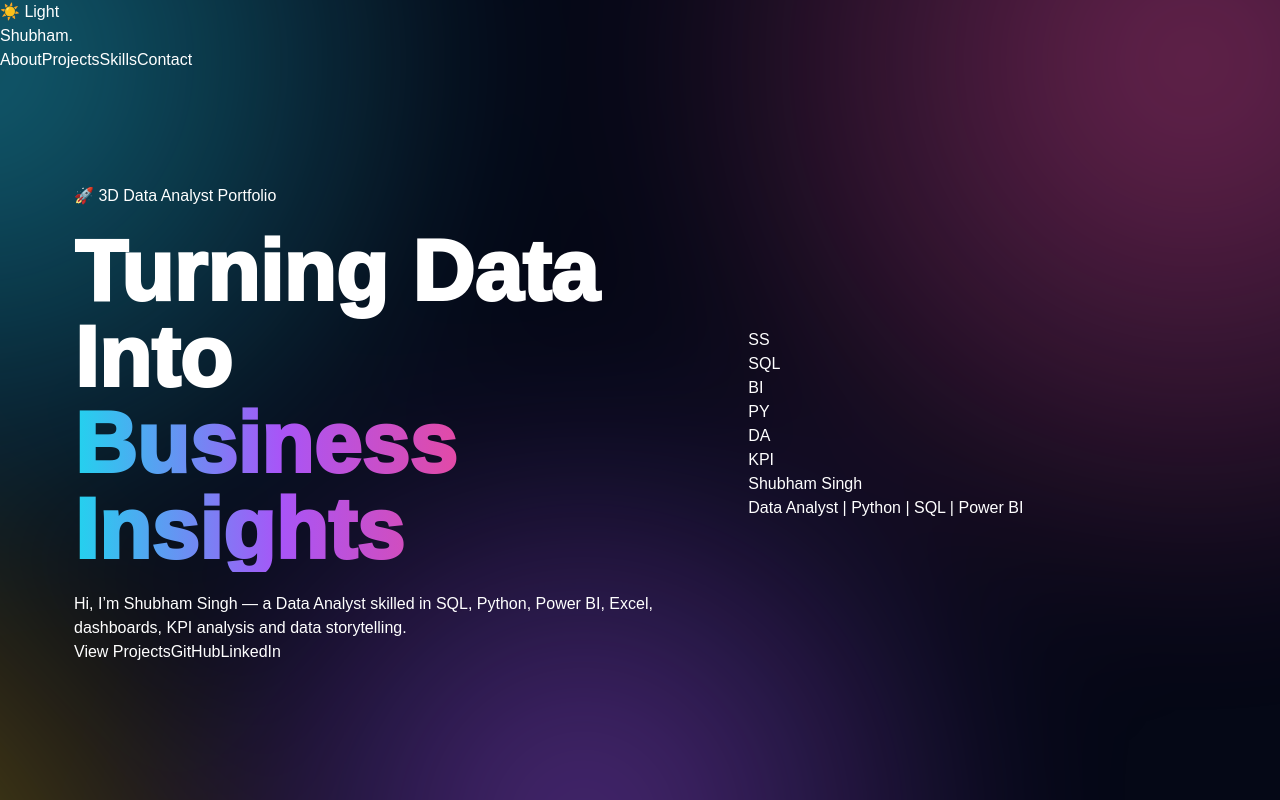
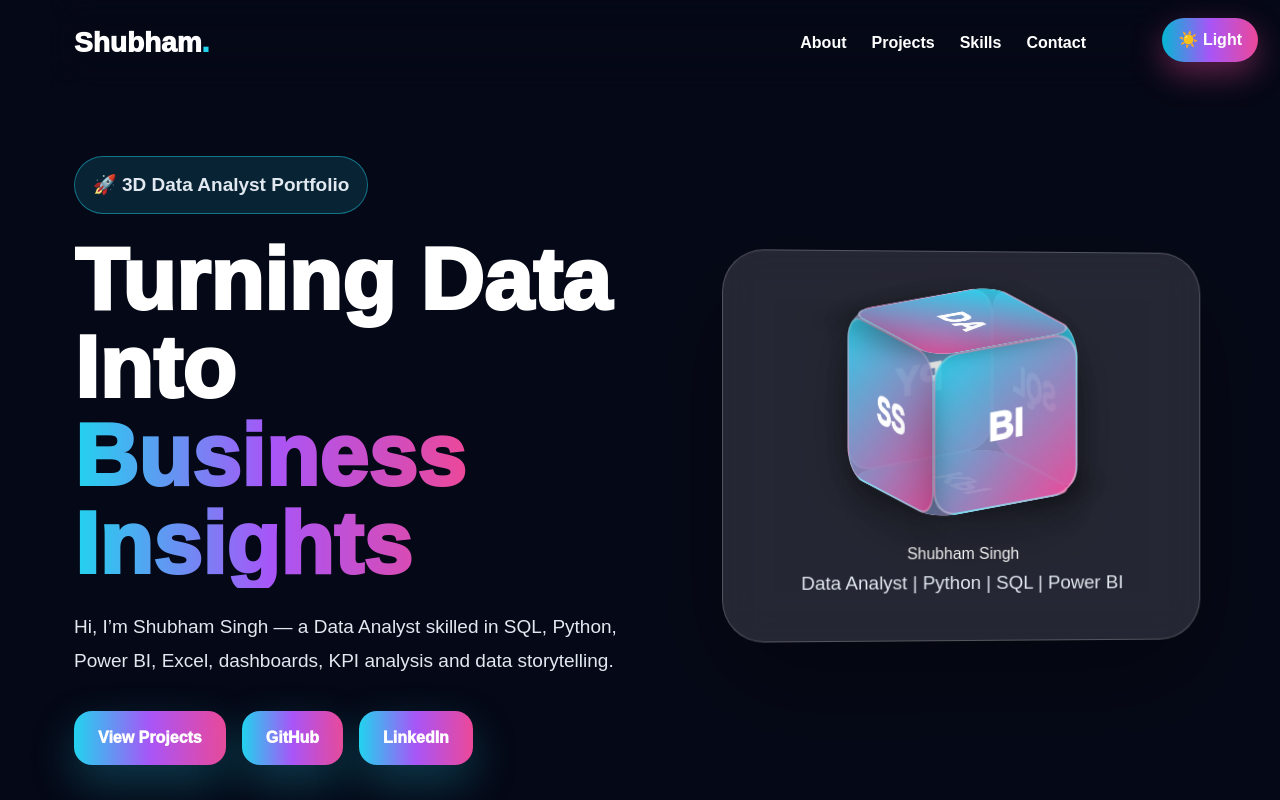
Before and after one commit to iam-shubhamm/My-portfolio, a Next.js app: page / in a window 1280 px wide. Shown: the top 800 px of the page. Built offline with nearby package versions, Linux system fonts and the light colour scheme.

Commit message:
Refactor global styles and animations in CSS
Updated styles for site layout and animations, including background transitions and button styles.

```diff
--- a/app/globals.css
+++ b/app/globals.css
@@ -19,60 +19,93 @@ body {
   min-height: 100vh;
   position: relative;
   overflow-x: hidden;
-  transition: 0.4s;
-}
-
-/* REAL MOVING BACKGROUND */
-.site::before {
-  content: "";
-  position: fixed;
-  inset: -20%;
-  z-index: -2;
-  background:
-    radial-gradient(circle at 20% 20%, #22d3ee 0%, transparent 28%),
-    radial-gradient(circle at 80% 20%, #ec4899 0%, transparent 30%),
-    radial-gradient(circle at 50% 80%, #a855f7 0%, transparent 32%),
-    radial-gradient(circle at 10% 90%, #facc15 0%, transparent 25%);
-  filter: blur(70px);
-  opacity: 0.45;
-  animation: moveBackground 10s infinite alternate ease-in-out;
-}
-
-.site::after {
-  content: "";
-  position: fixed;
-  inset: 0;
-  z-index: -3;
-}
-
-.dark::after {
-  background: #050816;
-}
-
-.light::after {
-  background: #f8fafc;
-}
-
-@keyframes moveBackground {
-  0% {
-    transform: translate(0, 0) scale(1);
-  }
-
-  50% {
-    transform: translate(-80px, 60px) scale(1.15);
-  }
-
-  100% {
-    transform: translate(80px, -60px) scale(1.05);
-  }
+  transition: 0.4s ease;
 }
 
 .dark {
   color: white;
+  background: #050816;
 }
 
 .light {
   color: #0f172a;
+  background: #f8fafc;
+}
+
+.site::before {
+  content: "";
+  position: fixed;
+  inset: -30%;
+  z-index: -5;
+  background:
+    radial-gradient(circle at 20% 20%, #22d3ee 0%, transparent 25%),
+    radial-gradient(circle at 80% 20%, #ec4899 0%, transparent 28%),
+    radial-gradient(circle at 50% 80%, #a855f7 0%, transparent 30%),
+    radial-gradient(circle at 10% 90%, #facc15 0%, transparent 22%);
+  filter: blur(80px);
+  opacity: 0.45;
+  animation: moveBg 9s infinite alternate ease-in-out;
+}
+
+.light::before {
+  opacity: 0.35;
+}
+
+@keyframes moveBg {
+  0% {
+    transform: translate(0, 0) rotate(0deg) scale(1);
+  }
+  50% {
+    transform: translate(-90px, 70px) rotate(8deg) scale(1.15);
+  }
+  100% {
+    transform: translate(90px, -70px) rotate(-8deg) scale(1.05);
+  }
+}
+
+.bg-3d span {
+  position: fixed;
+  width: 90px;
+  height: 90px;
+  border-radius: 24px;
+  background: linear-gradient(135deg, rgba(34, 211, 238, 0.35), rgba(236, 72, 153, 0.35));
+  border: 1px solid rgba(255,255,255,0.25);
+  box-shadow: 0 20px 60px rgba(0,0,0,0.25);
+  transform-style: preserve-3d;
+  animation: floatingBox 8s infinite ease-in-out;
+  z-index: -1;
+}
+
+.bg-3d span:nth-child(1) {
+  top: 18%;
+  left: 6%;
+}
+
+.bg-3d span:nth-child(2) {
+  top: 25%;
+  right: 8%;
+  animation-delay: 1.5s;
+}
+
+.bg-3d span:nth-child(3) {
+  bottom: 18%;
+  left: 12%;
+  animation-delay: 3s;
+}
+
+.bg-3d span:nth-child(4) {
+  bottom: 14%;
+  right: 12%;
+  animation-delay: 4.5s;
+}
+
+@keyframes floatingBox {
+  0%, 100% {
+    transform: translateY(0) rotateX(0deg) rotateY(0deg);
+  }
+  50% {
+    transform: translateY(-45px) rotateX(180deg) rotateY(160deg);
+  }
 }
 
 a {
@@ -80,8 +113,7 @@ a {
   text-decoration: none;
 }
 
-/* Medium button */
-.theme-toggle {
+.theme-btn {
   position: fixed;
   top: 18px;
   right: 22px;
@@ -89,53 +121,43 @@ a {
   border: none;
   border-radius: 999px;
   padding: 10px 16px;
+  font-weight: 900;
   color: white;
-  font-size: 14px;
-  font-weight: 800;
   cursor: pointer;
   background: linear-gradient(90deg, #06b6d4, #a855f7, #ec4899);
-  box-shadow: 0 12px 30px rgba(236, 72, 153, 0.35);
+  box-shadow: 0 12px 32px rgba(236,72,153,0.4);
 }
 
-.navbar {
+.nav {
+  max-width: 1180px;
+  margin: auto;
+  padding: 22px 24px;
+  display: flex;
+  justify-content: space-between;
+  align-items: center;
   position: sticky;
   top: 0;
   z-index: 50;
-  backdrop-filter: blur(22px);
-  background: rgba(5, 8, 22, 0.55);
-  border-bottom: 1px solid rgba(255, 255, 255, 0.12);
+  backdrop-filter: blur(20px);
 }
 
-.light .navbar {
-  background: rgba(255, 255, 255, 0.7);
-}
-
-.nav-inner {
-  max-width: 1180px;
-  margin: auto;
-  padding: 20px 24px;
-  display: flex;
-  justify-content: space-between;
-  align-items: center;
-}
-
-.logo {
-  font-size: 26px;
+.nav h2 {
+  font-size: 28px;
   font-weight: 950;
 }
 
-.logo span {
+.nav h2 span {
   color: #22d3ee;
 }
 
-.nav-links {
+.nav div {
   display: flex;
-  gap: 28px;
-  font-weight: 700;
-  padding-right: 130px;
+  gap: 25px;
+  padding-right: 120px;
+  font-weight: 800;
 }
 
-.nav-links a:hover {
+.nav a:hover {
   color: #22d3ee;
 }
 
@@ -143,28 +165,28 @@ a {
   max-width: 1180px;
   margin: auto;
   min-height: 88vh;
+  padding: 70px 24px;
   display: grid;
-  grid-template-columns: 1.15fr 0.85fr;
+  grid-template-columns: 1.1fr 0.9fr;
+  gap: 55px;
   align-items: center;
-  gap: 55px;
-  padding: 70px 24px;
-  animation: fadeUp 0.9s ease both;
+  perspective: 1200px;
 }
 
-.small-badge {
+.badge {
   display: inline-block;
-  padding: 10px 18px;
+  padding: 11px 18px;
   border-radius: 999px;
-  background: rgba(34, 211, 238, 0.18);
-  border: 1px solid rgba(34, 211, 238, 0.55);
   color: #67e8f9;
+  background: rgba(34,211,238,0.14);
+  border: 1px solid rgba(34,211,238,0.45);
   font-weight: 900;
 }
 
 .hero h1 {
-  font-size: clamp(48px, 8vw, 86px);
+  font-size: clamp(48px, 8vw, 88px);
   line-height: 1;
-  margin: 20px 0;
+  margin: 22px 0;
   font-weight: 950;
 }
 
@@ -175,509 +197,282 @@ a {
   color: transparent;
 }
 
-.hero-text {
+.hero p {
   font-size: 19px;
   line-height: 1.8;
   color: #e2e8f0;
-  max-width: 650px;
 }
 
-.light .hero-text,
-.light .glass-box p,
-.light .project-desc,
-.light .process-card p,
-.light .contact-text,
-.light .visual-card p,
-.light .education-card p {
+.light .hero p,
+.light .card-3d p,
+.light .project-3d p,
+.light .education p,
+.light .contact-text {
   color: #334155;
 }
 
-.hero-buttons {
+.buttons {
   display: flex;
   flex-wrap: wrap;
   gap: 16px;
-  margin-top: 34px;
+  margin-top: 32px;
 }
 
-.primary-btn,
-.secondary-btn,
-.project-btn {
-  display: inline-block;
+.buttons a,
+.project-3d a {
+  padding: 15px 24px;
   border-radius: 18px;
-  padding: 15px 25px;
   font-weight: 950;
+  background: linear-gradient(90deg, #22d3ee, #a855f7, #ec4899);
+  color: white;
+  box-shadow: 0 18px 45px rgba(34,211,238,0.25);
   transition: 0.3s;
 }
 
-.primary-btn {
-  color: #020617;
-  background: linear-gradient(90deg, #22d3ee, #facc15);
-  box-shadow: 0 18px 45px rgba(34, 211, 238, 0.25);
+.buttons a:hover,
+.project-3d a:hover {
+  transform: translateY(-6px) scale(1.05);
 }
 
-.secondary-btn {
-  border: 1px solid rgba(255, 255, 255, 0.22);
-  background: rgba(255, 255, 255, 0.12);
+.profile-3d {
+  text-align: center;
+  padding: 40px;
+  border-radius: 42px;
+  background: rgba(255,255,255,0.12);
+  border: 1px solid rgba(255,255,255,0.22);
+  backdrop-filter: blur(22px);
+  box-shadow: 0 40px 100px rgba(0,0,0,0.35);
+  transform-style: preserve-3d;
+  animation: cardFloat 5s ease-in-out infinite;
 }
 
-.primary-btn:hover,
-.secondary-btn:hover,
-.project-btn:hover {
-  transform: translateY(-5px) scale(1.04);
+.cube {
+  width: 170px;
+  height: 170px;
+  margin: 25px auto 55px;
+  position: relative;
+  transform-style: preserve-3d;
+  animation: cubeRotate 8s infinite linear;
 }
 
-.hero-card {
-  padding: 35px;
-  border-radius: 42px;
-  text-align: center;
-  background: rgba(255, 255, 255, 0.13);
-  border: 1px solid rgba(255, 255, 255, 0.22);
-  backdrop-filter: blur(22px);
-  box-shadow: 0 35px 90px rgba(0, 0, 0, 0.35);
-  position: relative;
-  overflow: hidden;
+.face {
+  position: absolute;
+  width: 170px;
+  height: 170px;
+  display: grid;
+  place-items: center;
+  font-size: 42px;
+  font-weight: 950;
+  border-radius: 28px;
+  color: white;
+  background: linear-gradient(135deg, rgba(34,211,238,0.9), rgba(236,72,153,0.9));
+  border: 2px solid rgba(255,255,255,0.35);
+  box-shadow: 0 20px 60px rgba(0,0,0,0.35);
 }
 
-.hero-card::before {
-  content: "";
-  position: absolute;
-  inset: -3px;
-  background: linear-gradient(120deg, #22d3ee, #a855f7, #ec4899, #facc15);
-  z-index: -1;
-  filter: blur(25px);
-  opacity: 0.55;
+.front { transform: translateZ(85px); }
+.back { transform: rotateY(180deg) translateZ(85px); }
+.right { transform: rotateY(90deg) translateZ(85px); }
+.left { transform: rotateY(-90deg) translateZ(85px); }
+.top { transform: rotateX(90deg) translateZ(85px); }
+.bottom { transform: rotateX(-90deg) translateZ(85px); }
+
+@keyframes cubeRotate {
+  from {
+    transform: rotateX(-18deg) rotateY(0deg);
+  }
+  to {
+    transform: rotateX(-18deg) rotateY(360deg);
+  }
 }
 
-.profile-ring {
-  width: 190px;
-  height: 190px;
-  margin: auto;
-  padding: 7px;
-  border-radius: 50%;
-  background: linear-gradient(120deg, #22d3ee, #a855f7, #ec4899, #facc15);
-  animation: floatCard 4s ease-in-out infinite;
-}
-
-.profile {
-  height: 100%;
-  border-radius: 50%;
-  display: grid;
-  place-items: center;
-  background: #050816;
-  color: white;
-  font-size: 60px;
-  font-weight: 950;
-}
-
-.mini-tags {
-  display: flex;
-  gap: 10px;
-  flex-wrap: wrap;
-  justify-content: center;
-  margin-top: 25px;
-}
-
-.mini-tags span,
-.tech-list span {
-  padding: 8px 12px;
-  border-radius: 999px;
-  background: rgba(255, 255, 255, 0.16);
-  border: 1px solid rgba(255, 255, 255, 0.18);
-  font-size: 13px;
-  font-weight: 800;
+@keyframes cardFloat {
+  0%, 100% {
+    transform: rotateY(-5deg) translateY(0);
+  }
+  50% {
+    transform: rotateY(5deg) translateY(-18px);
+  }
 }
 
 .section {
   max-width: 1180px;
   margin: auto;
-  padding: 85px 24px;
+  padding: 90px 24px;
   animation: fadeUp linear both;
   animation-timeline: view();
   animation-range: entry 0% cover 35%;
 }
 
-.section-subtitle {
+.sub {
   text-align: center;
   color: #22d3ee;
-  font-weight: 950;
   letter-spacing: 4px;
-}
-
-.section-title {
-  text-align: center;
-  font-size: clamp(34px, 5vw, 54px);
-  margin: 12px 0 45px;
   font-weight: 950;
 }
 
-.about-grid,
-.why-grid,
-.projects-grid,
-.cert-grid,
-.contact-grid,
-.visual-grid {
-  display: grid;
-  grid-template-columns: repeat(3, 1fr);
-  gap: 25px;
+.section h2 {
+  text-align: center;
+  font-size: clamp(34px, 5vw, 56px);
+  margin: 12px 0 48px;
+  font-weight: 950;
 }
 
-.about-grid {
+.grid {
+  display: grid;
+  gap: 26px;
+}
+
+.two {
   grid-template-columns: repeat(2, 1fr);
 }
 
-.glass-box,
-.project-card,
-.skill-card,
-.process-card,
-.cert-card,
-.contact-grid a,
-.visual-card,
-.education-card {
-  border-radius: 30px;
-  background: rgba(255, 255, 255, 0.13);
-  border: 1px solid rgba(255, 255, 255, 0.18);
-  backdrop-filter: blur(20px);
-  box-shadow: 0 25px 70px rgba(0, 0, 0, 0.26);
-  transition: 0.3s;
+.three {
+  grid-template-columns: repeat(3, 1fr);
 }
 
-.light .glass-box,
-.light .project-card,
-.light .skill-card,
-.light .process-card,
-.light .cert-card,
-.light .contact-grid a,
-.light .hero-card,
-.light .visual-card,
-.light .education-card {
-  background: rgba(255, 255, 255, 0.82);
-  border-color: rgba(15, 23, 42, 0.12);
+.four {
+  grid-template-columns: repeat(4, 1fr);
 }
 
-.glass-box {
+.card-3d,
+.project-3d,
+.skill-3d,
+.education div {
   padding: 32px;
+  border-radius: 32px;
+  background: rgba(255,255,255,0.12);
+  border: 1px solid rgba(255,255,255,0.2);
+  backdrop-filter: blur(22px);
+  box-shadow: 0 30px 80px rgba(0,0,0,0.28);
+  transition: 0.35s;
+  transform-style: preserve-3d;
 }
 
-.glass-box:hover,
-.project-card:hover,
-.skill-card:hover,
-.process-card:hover,
-.cert-card:hover,
-.contact-grid a:hover,
-.visual-card:hover,
-.education-card:hover {
-  transform: translateY(-10px);
-  border-color: rgba(34, 211, 238, 0.8);
+.light .card-3d,
+.light .project-3d,
+.light .skill-3d,
+.light .education div,
+.light .profile-3d {
+  background: rgba(255,255,255,0.8);
+  border-color: rgba(15,23,42,0.14);
 }
 
-.glass-box h3 {
+.card-3d:hover,
+.project-3d:hover,
+.skill-3d:hover,
+.education div:hover {
+  transform: perspective(900px) rotateX(8deg) rotateY(-8deg) translateY(-14px);
+  border-color: #22d3ee;
+}
+
+.card-3d h3,
+.project-3d h3 {
   font-size: 25px;
 }
 
-.glass-box p {
+.card-3d p,
+.project-3d p {
   color: #e2e8f0;
   line-height: 1.7;
 }
 
-.project-card {
-  padding: 28px;
-  position: relative;
-  overflow: hidden;
+.project-3d {
+  min-height: 420px;
 }
 
-.project-card:nth-child(1) {
-  background: linear-gradient(145deg, rgba(236, 72, 153, 0.30), rgba(255, 255, 255, 0.10));
+.project-3d:nth-child(1) {
+  background: linear-gradient(145deg, rgba(236,72,153,0.25), rgba(255,255,255,0.12));
 }
 
-.project-card:nth-child(2) {
-  background: linear-gradient(145deg, rgba(250, 204, 21, 0.28), rgba(255, 255, 255, 0.10));
+.project-3d:nth-child(2) {
+  background: linear-gradient(145deg, rgba(250,204,21,0.25), rgba(255,255,255,0.12));
 }
 
-.project-card:nth-child(3) {
-  background: linear-gradient(145deg, rgba(34, 211, 238, 0.30), rgba(255, 255, 255, 0.10));
+.project-3d:nth-child(3) {
+  background: linear-gradient(145deg, rgba(34,211,238,0.25), rgba(255,255,255,0.12));
 }
 
-.project-top {
-  display: flex;
-  align-items: center;
-  justify-content: space-between;
+.icon {
+  font-size: 58px;
+  margin-bottom: 20px;
 }
 
-.project-icon {
-  font-size: 48px;
+.project-3d a {
+  display: inline-block;
+  margin-top: 22px;
 }
 
-.project-top p {
-  color: #67e8f9;
-  font-weight: 850;
-}
-
-.project-card h3 {
-  font-size: 28px;
-  margin-top: 25px;
-}
-
-.project-desc {
-  color: #e2e8f0;
-  line-height: 1.75;
-}
-
-.tech-list {
-  display: flex;
-  gap: 9px;
-  flex-wrap: wrap;
-  margin: 22px 0;
-}
-
-.project-btn {
-  background: linear-gradient(90deg, #22d3ee, #a855f7, #ec4899);
-  color: white;
-}
-
-.skills-grid {
+.skills {
   display: grid;
   grid-template-columns: repeat(4, 1fr);
   gap: 20px;
 }
 
-.skill-card {
-  padding: 25px;
+.skill-3d {
+  text-align: center;
+  font-weight: 950;
+  color: #facc15;
+  font-size: 20px;
 }
 
-.skill-card span {
-  color: #facc15;
-  font-weight: 950;
-}
-
-.skill-card h3 {
-  font-size: 21px;
-}
-
-.process-grid {
-  display: grid;
-  grid-template-columns: repeat(4, 1fr);
-  gap: 22px;
-}
-
-.process-card {
-  padding: 28px;
-}
-
-.process-card b {
-  font-size: 34px;
-  color: #fb7185;
-}
-
-.process-card h3 {
-  font-size: 23px;
-}
-
-.process-card p {
-  color: #e2e8f0;
-  line-height: 1.6;
-}
-
-.visual-card {
-  padding: 30px;
-  min-height: 260px;
-}
-
-.visual-card h3 {
-  font-size: 25px;
-}
-
-.visual-one {
-  background: linear-gradient(145deg, rgba(34, 197, 94, 0.35), rgba(255, 255, 255, 0.10));
-}
-
-.visual-two {
-  background: linear-gradient(145deg, rgba(236, 72, 153, 0.35), rgba(255, 255, 255, 0.10));
-}
-
-.visual-three {
-  background: linear-gradient(145deg, rgba(34, 211, 238, 0.35), rgba(255, 255, 255, 0.10));
-}
-
-.bar {
-  height: 16px;
-  margin-top: 18px;
-  border-radius: 999px;
-  background: rgba(255, 255, 255, 0.20);
-  overflow: hidden;
-}
-
-.bar span {
-  display: block;
-  height: 100%;
-  border-radius: 999px;
-}
-
-.bar-one {
-  width: 86%;
-  background: #22d3ee;
-}
-
-.bar-two {
-  width: 68%;
-  background: #ec4899;
-}
-
-.bar-three {
-  width: 78%;
-  background: #facc15;
-}
-
-.circle-chart {
-  width: 130px;
-  height: 130px;
-  margin: 25px auto;
-  display: grid;
-  place-items: center;
-  border-radius: 50%;
-  font-size: 34px;
-  font-weight: 950;
-  background: conic-gradient(#22d3ee 78%, rgba(255, 255, 255, 0.22) 0);
-}
-
-.trend-line {
-  margin-top: 35px;
-  font-size: 58px;
-  font-weight: 950;
-  color: #22d3ee;
-  letter-spacing: 4px;
-}
-
-.cert-card,
-.contact-grid a {
-  padding: 28px;
-  font-size: 20px;
-  font-weight: 900;
-  text-align: center;
-}
-
-/* CONTACT FIX */
-.contact-section {
-  padding-bottom: 120px;
-}
-
-.contact-text {
-  max-width: 760px;
-  margin: -20px auto 40px;
-  text-align: center;
-  color: #e2e8f0;
-  font-size: 18px;
-  line-height: 1.8;
-}
-
-.contact-grid a {
-  color: white;
-}
-
-.light .contact-grid a {
-  color: #0f172a;
-}
-
-.contact-grid a span {
-  display: block;
-  margin-top: 10px;
-  font-size: 24px;
-  color: #ffffff;
-}
-
-.contact-grid a p {
-  font-size: 15px;
-  color: #e2e8f0;
-  word-break: break-word;
-}
-
-.light .contact-grid a span,
-.light .contact-grid a p {
-  color: #334155;
-}
-
-.education-list {
+.education {
   display: grid;
   gap: 22px;
   max-width: 900px;
   margin: auto;
 }
 
-.education-card {
-  padding: 30px;
+.education div {
   border-left: 6px solid #22d3ee;
 }
 
-.education-card h3 {
-  font-size: 25px;
-  margin: 0 0 10px;
-}
-
-.education-card p {
+.contact-text {
+  text-align: center;
+  max-width: 760px;
+  margin: -20px auto 45px;
   color: #e2e8f0;
-  margin: 0;
+  font-size: 18px;
+  line-height: 1.8;
 }
 
 footer {
   text-align: center;
-  padding: 28px;
-  border-top: 1px solid rgba(255, 255, 255, 0.12);
+  padding: 30px;
   color: #cbd5e1;
+  border-top: 1px solid rgba(255,255,255,0.14);
 }
 
-/* Scroll animations */
 @keyframes fadeUp {
   from {
     opacity: 0;
-    transform: translateY(55px);
+    transform: translateY(70px) scale(0.95);
   }
-
   to {
     opacity: 1;
-    transform: translateY(0);
-  }
-}
-
-@keyframes floatCard {
-  0% {
-    transform: translateY(0);
-  }
-
-  50% {
-    transform: translateY(-12px);
-  }
-
-  100% {
-    transform: translateY(0);
+    transform: translateY(0) scale(1);
   }
 }
 
 @media (max-width: 900px) {
   .hero,
-  .about-grid,
-  .why-grid,
-  .projects-grid,
-  .cert-grid,
-  .contact-grid,
-  .process-grid,
-  .visual-grid {
+  .two,
+  .three,
+  .four {
     grid-template-columns: 1fr;
   }
 
-  .skills-grid {
+  .skills {
     grid-template-columns: repeat(2, 1fr);
   }
 
-  .nav-links {
+  .nav div {
     display: none;
-  }
-
-  .hero {
-    padding-top: 40px;
   }
 }
 
 @media (max-width: 520px) {
-  .skills-grid {
+  .skills {
     grid-template-columns: 1fr;
   }
 
@@ -685,9 +480,9 @@ footer {
     font-size: 44px;
   }
 
-  .theme-toggle {
+  .theme-btn {
+    top: 14px;
     right: 14px;
-    top: 14px;
     padding: 9px 13px;
     font-size: 12px;
   }
```
